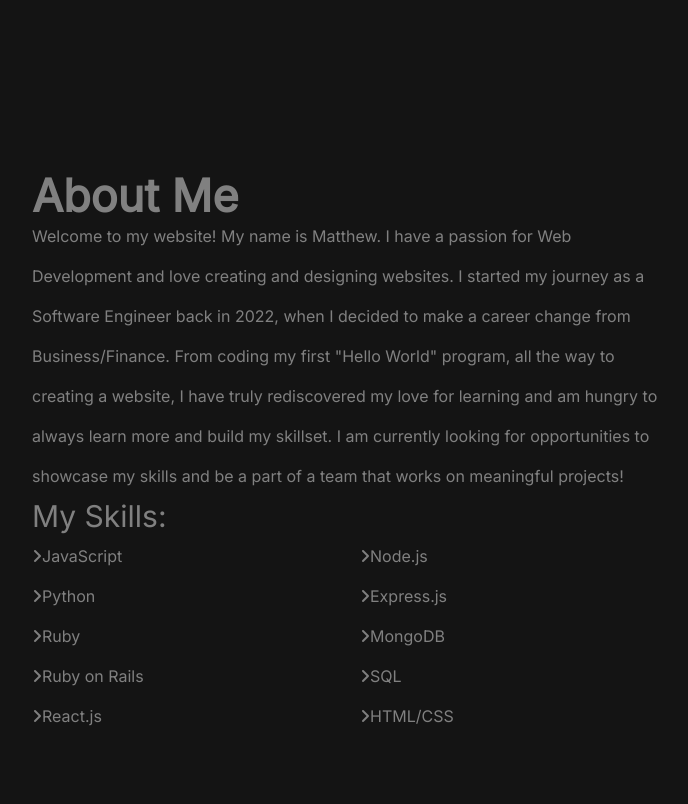
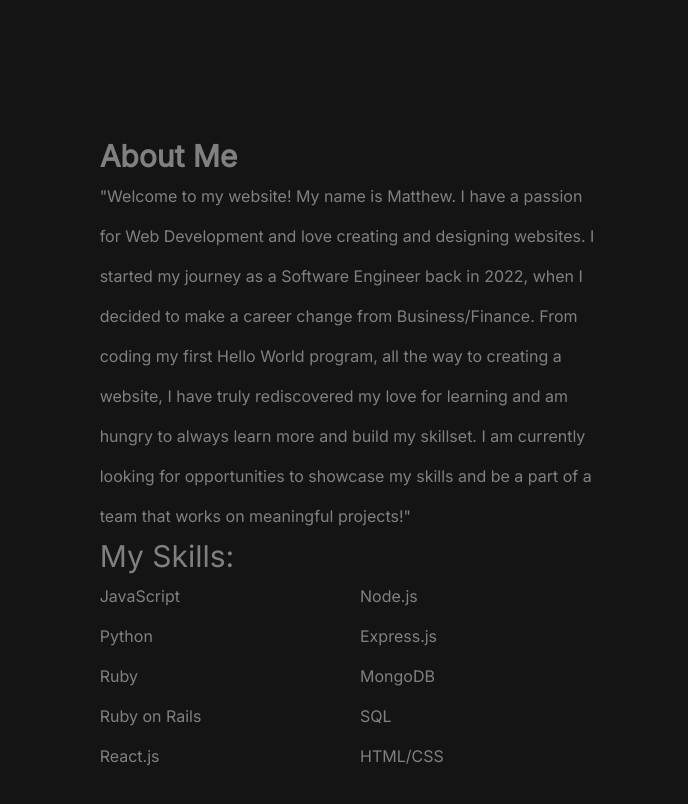
Before and after one commit to mattzteh/portfolio, a React (Create React App) app: page / in a window 1280 px wide. Shown: the part 802-1606 px from the top of the page, without its empty margins (288-976 px from the left). Built offline with nearby package versions, Linux system fonts and the light colour scheme.

Commit message:
start on about content restyle

```diff
--- a/src/Components/About/About.css
+++ b/src/Components/About/About.css
@@ -1,19 +1,15 @@
-.about {
-    display: grid;
-    place-items: center;
-    position: relative;
-    color: grey;
-    overflow: hidden;
-}
-
 .about-content {
-    width: 50%;
+    max-width: 50ch;
     line-height: 40px;
 }
 
 .about-content h1 {
-    font-size: 45px;
+    font-size: 30px;
     font-weight: bold;
+}
+
+.about-content div {
+    border-top: 1px solid indianred;
 }
 
 .about-content h2 {
--- a/src/Components/About/index.js
+++ b/src/Components/About/index.js
@@ -14,26 +14,26 @@
     className="comp-container">
       <div className='about-content'>
         <h1>About Me</h1>
-        <p>Welcome to my website! My name is Matthew. I have a passion for Web Development
-          and love creating and designing websites. I started my journey as a Software
-          Engineer back in 2022, when I decided to make a career change from Business/Finance.
-          From coding my first "Hello World" program, all the way to creating a website, I have truly rediscovered my love
-          for learning and am hungry to always learn more and build my skillset. I am
-          currently looking for opportunities to showcase my skills and be a part of a team
-          that works on meaningful projects!
+        <p>
+          "Welcome to my website! My name is Matthew. I have a passion for Web Development and love
+          creating and designing websites. I started my journey as a Software Engineer back in 2022,
+          when I decided to make a career change from Business/Finance. From coding my first Hello
+          World program, all the way to creating a website, I have truly rediscovered my love for
+          learning and am hungry to always learn more and build my skillset. I am currently looking
+          for opportunities to showcase my skills and be a part of a team that works on meaningful projects!"
         </p>
         <h2>My Skills:</h2>
         <ul>
-          <li><i class="fa-solid fa-angle-right"></i>JavaScript</li>
-          <li><i class="fa-solid fa-angle-right"></i>Python</li>
-          <li><i class="fa-solid fa-angle-right"></i>Ruby</li>
-          <li><i class="fa-solid fa-angle-right"></i>Ruby on Rails</li>
-          <li><i class="fa-solid fa-angle-right"></i>React.js</li>
-          <li><i class="fa-solid fa-angle-right"></i>Node.js</li>
-          <li><i class="fa-solid fa-angle-right"></i>Express.js</li>
-          <li><i class="fa-solid fa-angle-right"></i>MongoDB</li>
-          <li><i class="fa-solid fa-angle-right"></i>SQL</li>
-          <li><i class="fa-solid fa-angle-right"></i>HTML/CSS</li>
+          <li>JavaScript</li>
+          <li>Python</li>
+          <li>Ruby</li>
+          <li>Ruby on Rails</li>
+          <li>React.js</li>
+          <li>Node.js</li>
+          <li>Express.js</li>
+          <li>MongoDB</li>
+          <li>SQL</li>
+          <li>HTML/CSS</li>
         </ul>
       </div>
     </m.div>
```
